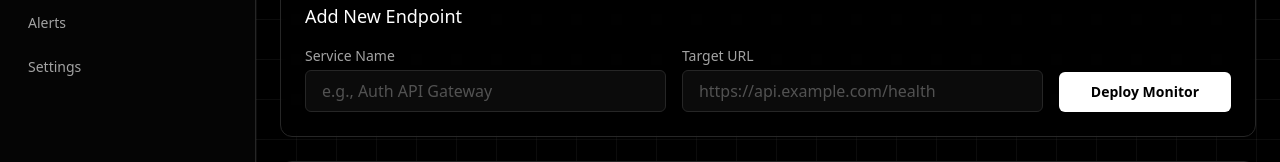
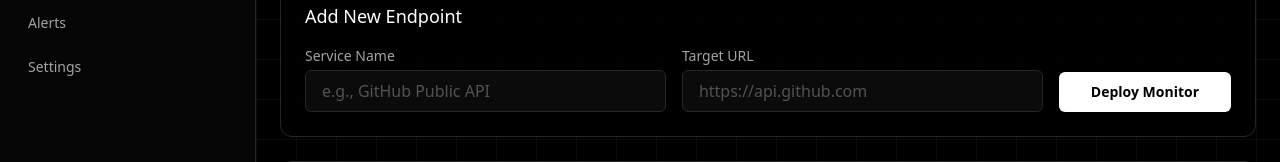
Before and after one commit to hapybeing/Another, a Next.js app: page /dashboard in a window 1280 px wide. Shown: the part 245-407 px from the top of the page. Built offline with nearby package versions, Linux system fonts and the light colour scheme; no server answers; the database is empty; sample sign-in values are in the browser's storage.

Commit message:
Update page.tsx

```diff
--- a/app/dashboard/page.tsx
+++ b/app/dashboard/page.tsx
@@ -1,18 +1,16 @@
 import { getServerSession } from "next-auth";
 import { authOptions } from "@/lib/auth";
 import { prisma } from "@/lib/prisma";
-import { addMonitor } from "./actions";
+import { addMonitor, deleteMonitor } from "./actions";
 
 export default async function DashboardPage() {
   const session = await getServerSession(authOptions);
 
-  // Fetch only the monitors belonging to the logged-in user
   const monitors = await prisma.monitor.findMany({
     where: { userId: session?.user?.id },
     orderBy: { createdAt: 'desc' }
   });
 
-  // Calculate live stats
   const totalMonitors = monitors.length;
   const healthyMonitors = monitors.filter(m => m.status === 'Operational').length;
   const avgPing = totalMonitors > 0
@@ -35,7 +33,7 @@ export default async function DashboardPage() {
               ) : totalMonitors === 0 ? (
                 <span className="relative inline-flex rounded-full h-3 w-3 bg-neutral-500"></span>
               ) : (
-                <span className="relative inline-flex rounded-full h-3 w-3 bg-yellow-500"></span>
+                <span className="relative inline-flex rounded-full h-3 w-3 bg-red-500"></span>
               )}
             </span>
             <p className="text-2xl font-semibold text-white">
@@ -59,11 +57,11 @@ export default async function DashboardPage() {
         <form action={addMonitor} className="flex flex-col sm:flex-row gap-4 sm:items-end">
           <div className="flex-1">
             <label htmlFor="name" className="block text-sm font-medium text-neutral-400 mb-1">Service Name</label>
-            <input type="text" id="name" name="name" required placeholder="e.g., Auth API Gateway" className="w-full rounded-md border border-neutral-800 bg-neutral-900/50 px-4 py-2 text-white placeholder-neutral-600 focus:border-emerald-500 focus:outline-none focus:ring-1 focus:ring-emerald-500 transition-all" />
+            <input type="text" id="name" name="name" required placeholder="e.g., GitHub Public API" className="w-full rounded-md border border-neutral-800 bg-neutral-900/50 px-4 py-2 text-white placeholder-neutral-600 focus:border-emerald-500 focus:outline-none focus:ring-1 focus:ring-emerald-500 transition-all" />
           </div>
           <div className="flex-1">
             <label htmlFor="url" className="block text-sm font-medium text-neutral-400 mb-1">Target URL</label>
-            <input type="url" id="url" name="url" required placeholder="https://api.example.com/health" className="w-full rounded-md border border-neutral-800 bg-neutral-900/50 px-4 py-2 text-white placeholder-neutral-600 focus:border-emerald-500 focus:outline-none focus:ring-1 focus:ring-emerald-500 transition-all" />
+            <input type="url" id="url" name="url" required placeholder="https://api.github.com" className="w-full rounded-md border border-neutral-800 bg-neutral-900/50 px-4 py-2 text-white placeholder-neutral-600 focus:border-emerald-500 focus:outline-none focus:ring-1 focus:ring-emerald-500 transition-all" />
           </div>
           <button type="submit" className="rounded-md bg-white px-8 py-2.5 text-sm font-semibold text-black shadow-sm hover:bg-neutral-200 transition-all mt-4 sm:mt-0">
             Deploy Monitor
@@ -92,7 +90,7 @@ export default async function DashboardPage() {
                   <p className="font-medium text-white">{service.name}</p>
                   <p className="text-sm text-neutral-500">{service.url}</p>
                 </div>
-                <div className="flex items-center gap-8">
+                <div className="flex items-center gap-6">
                   <div className="text-right hidden sm:block">
                     <p className="text-sm text-neutral-400">Uptime</p>
                     <p className="text-sm font-medium text-white">{service.uptime}%</p>
@@ -105,11 +103,22 @@ export default async function DashboardPage() {
                     <span className={`inline-flex items-center rounded-full px-2 py-1 text-xs font-medium ${
                       service.status === 'Operational'
                         ? 'bg-emerald-400/10 text-emerald-400 border border-emerald-400/20'
-                        : 'bg-yellow-400/10 text-yellow-400 border border-yellow-400/20'
+                        : 'bg-red-400/10 text-red-400 border border-red-400/20'
                     }`}>
                       {service.status}
                     </span>
                   </div>
+
+                  {/* Delete Button Form */}
+                  <form action={deleteMonitor}>
+                    <input type="hidden" name="id" value={service.id} />
+                    <button type="submit" className="p-2 text-neutral-500 hover:text-red-500 hover:bg-red-500/10 rounded-md transition-all" title="Delete Monitor">
+                      <svg className="w-5 h-5" fill="none" stroke="currentColor" viewBox="0 0 24 24">
+                        <path strokeLinecap="round" strokeLinejoin="round" strokeWidth="2" d="M19 7l-.867 12.142A2 2 0 0116.138 21H7.862a2 2 0 01-1.995-1.858L5 7m5 4v6m4-6v6m1-10V4a1 1 0 00-1-1h-4a1 1 0 00-1 1v3M4 7h16"></path>
+                      </svg>
+                    </button>
+                  </form>
+
                 </div>
               </div>
             ))
```
